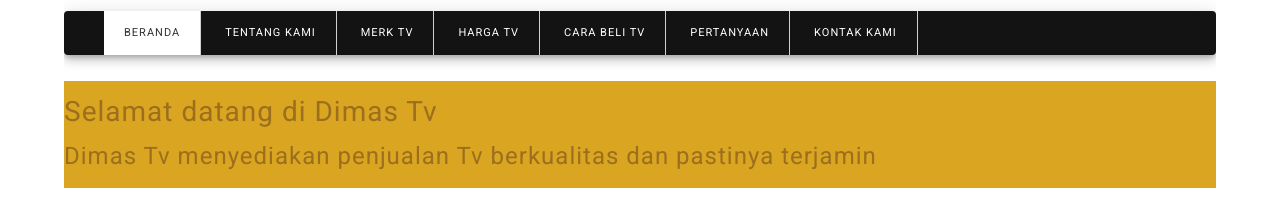
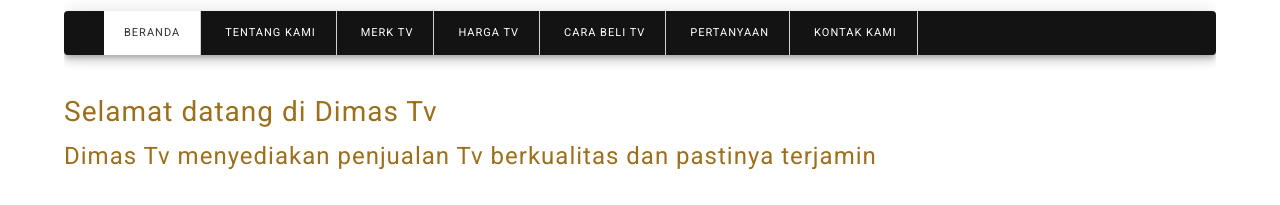
Before and after one commit to zehanhopkins/zehanhopkins.github.io, a plain HTML site: page index.html in a window 1280 px wide. Shown: the part 332-537 px from the top of the page. Drawn offline with Linux system fonts and the light colour scheme.

Commit message:
Add files via upload

```diff
--- a/index.html
+++ b/index.html
@@ -63,7 +63,7 @@
         <!-- END MENU PRIMER -->
 
         <!-- START JUMBOTRON -->
-        <div class="container bg-selamat jumboton">
+        <div class="container">
             <h1>Selamat datang di Dimas Tv</h1>
             <h2>Dimas Tv menyediakan penjualan Tv berkualitas dan pastinya terjamin</h2>
         </div>
```
